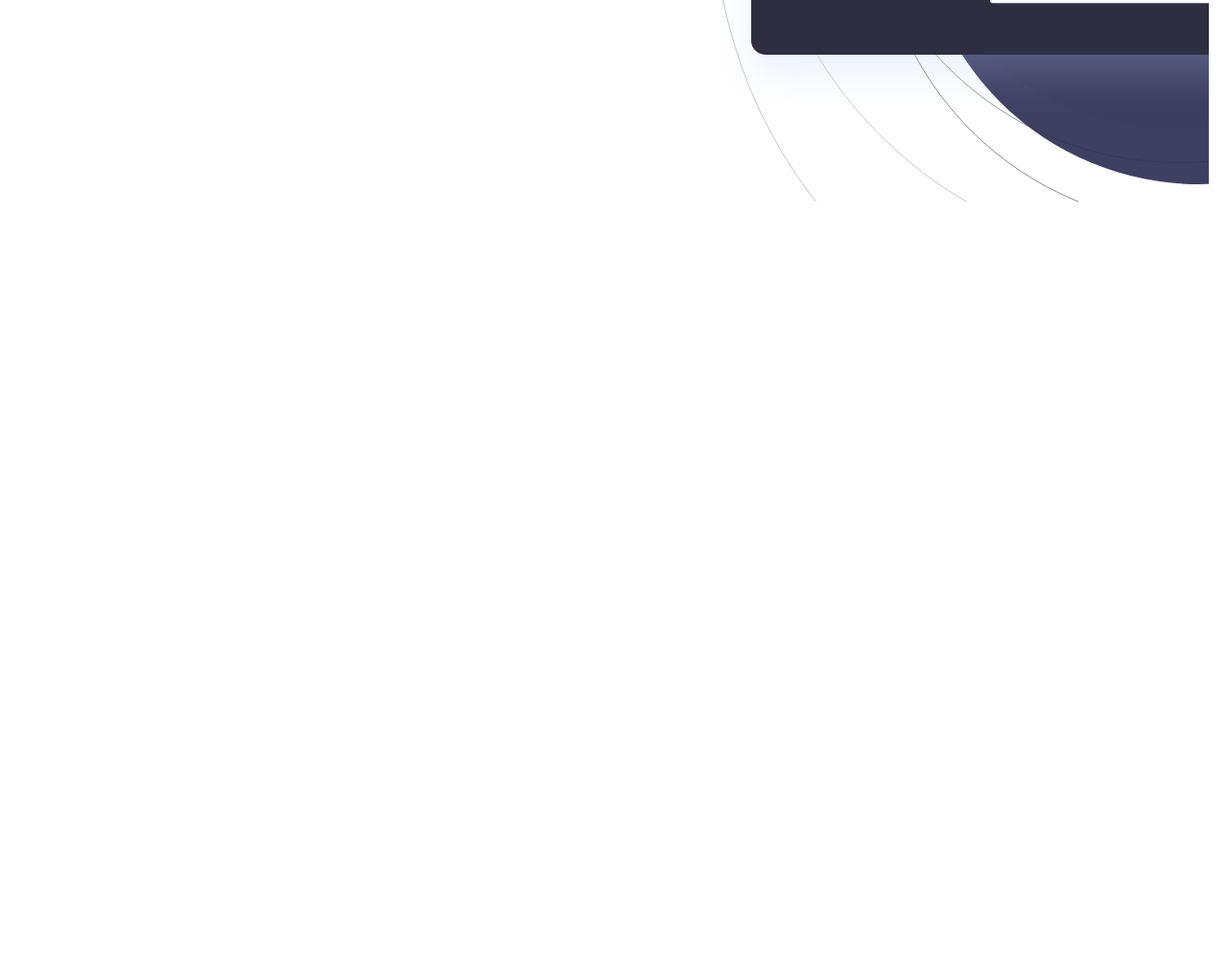
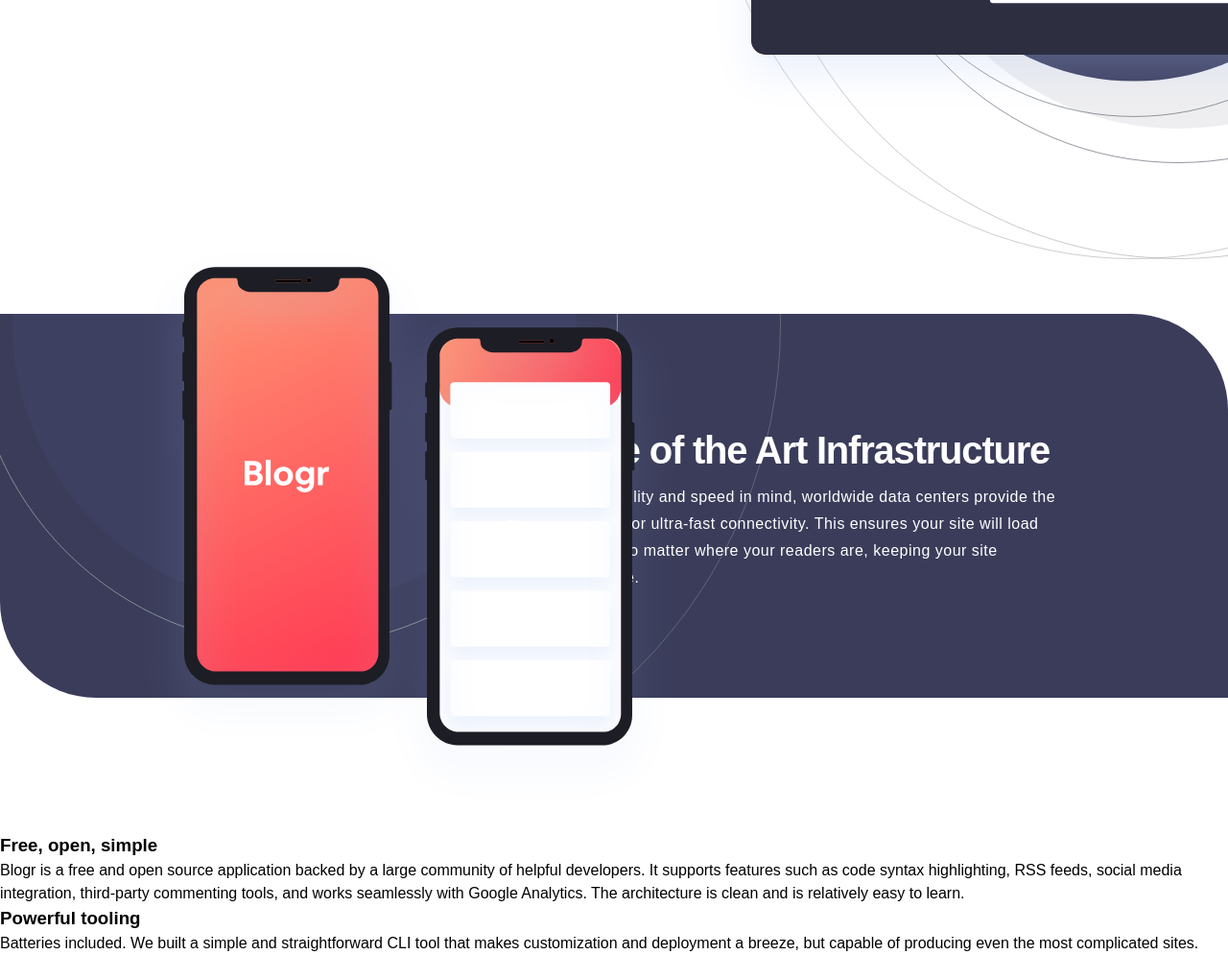
Before and after one commit to avto97/blogr-landing-page-group41, a plain HTML site: page index.html in a window 1280 px wide. Shown: the part 1549-2544 px from the top of the page at 96% size. Before the commit the page ends 1779 px from the top, so only its background shows below. Drawn offline with Linux system fonts and the light colour scheme.

Commit message:
Complete state section

```diff
--- a/index.html
+++ b/index.html
@@ -67,6 +67,38 @@
           </div>
         </div>
       </section>
+
+      <section class="state">
+        <img src="./images/illustration-phones.svg" alt="" />
+        <div>
+          <h2>State of the Art Infrastructure</h2>
+          <p>
+            With reliability and speed in mind, worldwide data centers provide the backbone for
+            ultra-fast connectivity. This ensures your site will load instantly, no matter where
+            your readers are, keeping your site competitive.
+          </p>
+        </div>
+      </section>
+
+      <section class="free-open">
+        <img src="" alt="" />
+        <img src="" alt="" />
+        <div>
+          <h3>Free, open, simple</h3>
+          <p>
+            Blogr is a free and open source application backed by a large community of helpful
+            developers. It supports features such as code syntax highlighting, RSS feeds, social
+            media integration, third-party commenting tools, and works seamlessly with Google
+            Analytics. The architecture is clean and is relatively easy to learn.
+          </p>
+          <h3>Powerful tooling</h3>
+          <p>
+            Batteries included. We built a simple and straightforward CLI tool that makes
+            customization and deployment a breeze, but capable of producing even the most
+            complicated sites.
+          </p>
+        </div>
+      </section>
     </main>
   </body>
 </html>
--- a/style.css
+++ b/style.css
@@ -176,11 +176,11 @@ li a:hover {
 main {
   max-width: 1440px;
   margin-inline: auto;
+  overflow-x: hidden;
 }
 
 .design {
   margin-top: 150px;
-  /* background-color: aquamarine; */
   padding-left: 165px;
 }
 
@@ -193,14 +193,12 @@ main {
 }
 
 .design > div {
-  /* background-color: yellow; */
   padding: 20px;
   display: flex;
-  height: 882px;
+  align-items: center;
 }
 
 .content {
-  /* background-color: violet; */
   width: 50%;
 }
 
@@ -225,17 +223,62 @@ main {
 }
 
 .cover {
-  /* background-color: tomato; */
   padding: 20px;
   width: 50%;
   position: relative;
-  overflow-x: hidden;
+  height: 882px;
 }
 
 .cover :first-child {
   position: absolute;
+  height: 100%;
 }
 
 .cover :last-child {
   position: absolute;
+  height: 100%;
 }
+
+.state {
+  height: 400px;
+  background-color: #3a3c5a;
+  border-top-right-radius: 100px;
+  border-bottom-left-radius: 100px;
+  margin-bottom: 116px;
+  margin-top: 57px;
+  background-image: url(./images/bg-pattern-circles.svg);
+  background-repeat: no-repeat;
+  background-position-y: -500px;
+  background-position-x: -200px;
+  display: flex;
+  justify-content: flex-end;
+  align-items: center;
+  padding-right: 165px;
+  position: relative;
+}
+
+.state img {
+  position: absolute;
+  z-index: 1;
+  left: 150px;
+  bottom: -110px;
+}
+
+.state div {
+  color: white;
+  max-width: 540px;
+}
+
+.state div h2 {
+  font-size: 40px;
+  font-weight: 600;
+  letter-spacing: -1.2px;
+  margin-bottom: 5px;
+}
+
+.state div p {
+  font-size: 16px;
+  font-weight: 400;
+  line-height: 28px;
+  letter-spacing: 0.5px;
+}
```
